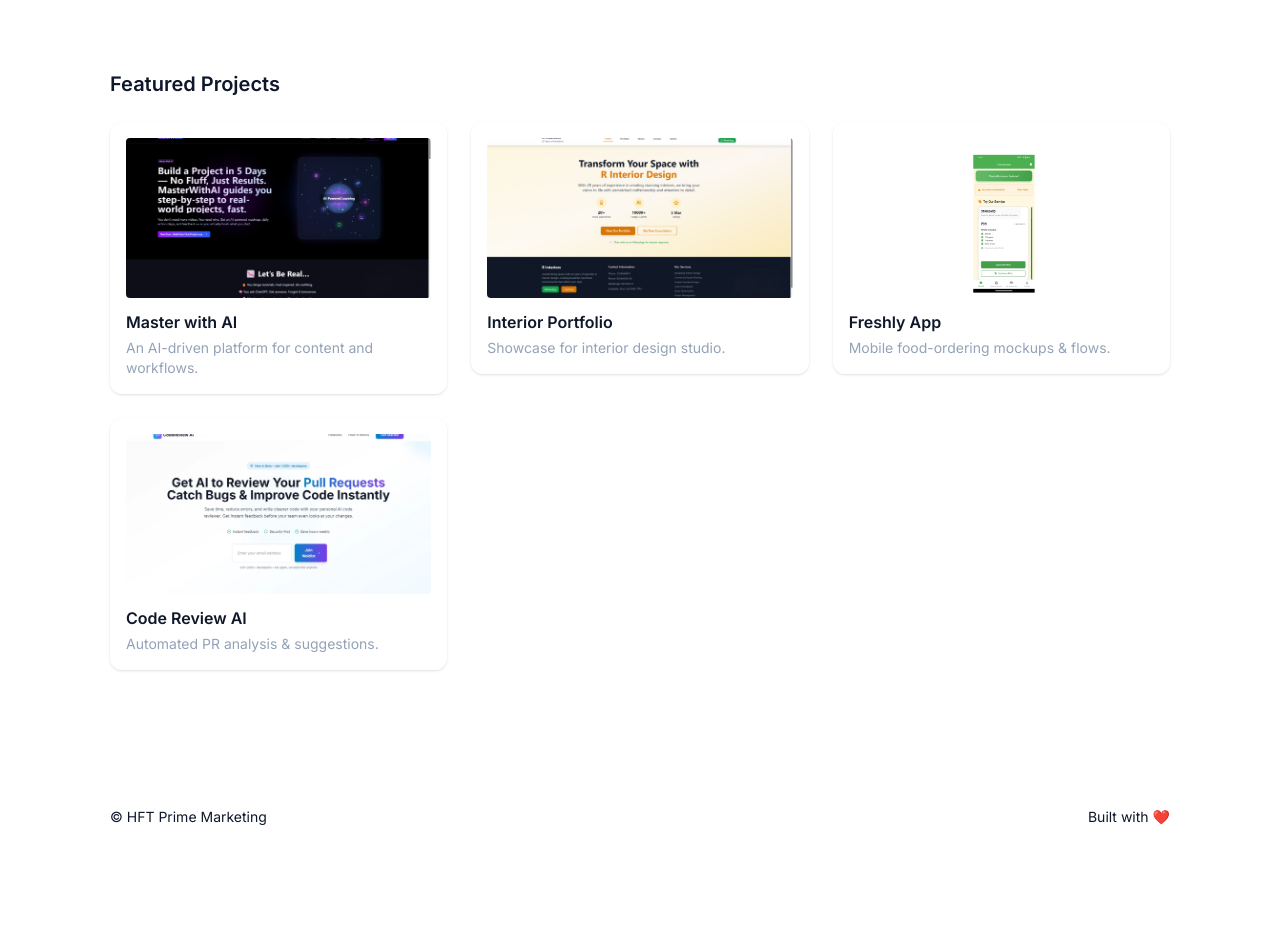
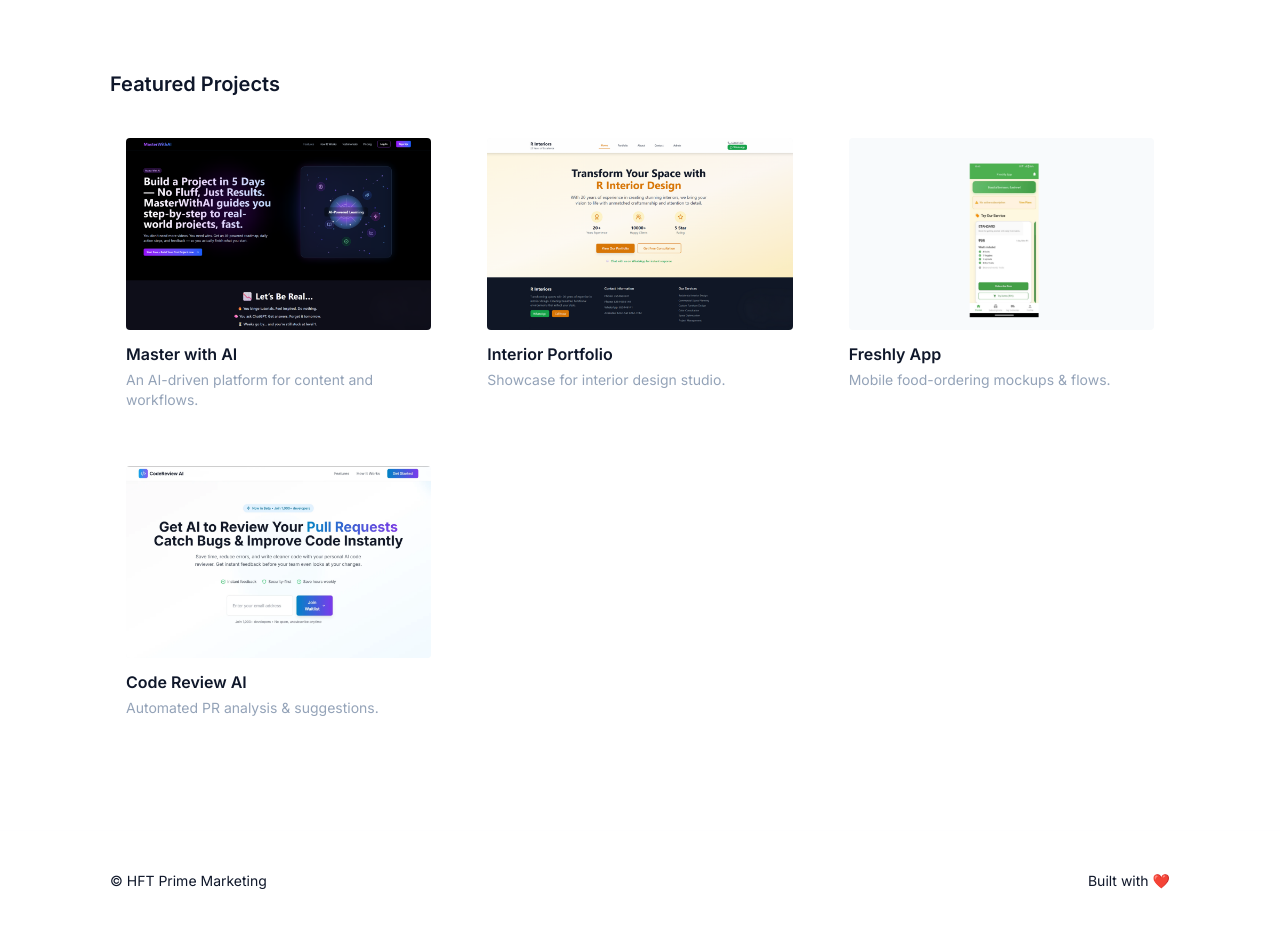
Before and after one commit to SyedMohammedRaheem99/SMR-hft-prime-marketing-pro-fixed, a Next.js app: page / in a window 1280 px wide. Shown: the part 1080-2007 px from the top of the page. Before the commit the page ends 1947 px from the top, so only its background shows below. Built offline with nearby package versions, Linux system fonts and the light colour scheme.

Commit message:
Update FeaturedProjects.js

```diff
--- a/components/FeaturedProjects.js
+++ b/components/FeaturedProjects.js
@@ -11,15 +11,14 @@ export default function FeaturedProjects() {
         <div className="grid md:grid-cols-3 gap-6 mt-6">
           {projects.map((p) => (
             <Link key={p.id} href={`/case-studies/${p.slug}`}>
-              <a className="block rounded-xl overflow-hidden bg-white/60 dark:bg-slate-900/60 p-4 shadow hover:shadow-xl transition">
-                <div className="w-full h-40 relative rounded overflow-hidden">
+              <a className="block rounded-xl overflow-hidden p-4 bg-white/60 dark:bg-slate-900/60 hover:shadow-xl transition transform hover:-translate-y-1">
+                <div className="w-full h-40 md:h-48 relative rounded overflow-hidden bg-slate-50 dark:bg-slate-900/40">
                   <Image
                     src={p.heroImage}
                     alt={p.title}
                     fill
                     style={{ objectFit: "cover" }}
                     sizes="(min-width: 1024px) 33vw, 100vw"
-                    priority={false}
                   />
                 </div>
                 <div className="mt-3 font-semibold">{p.title}</div>
```
